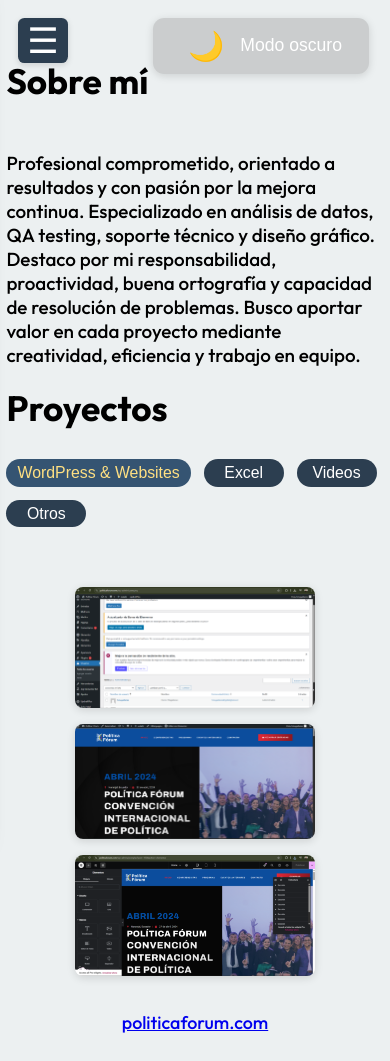
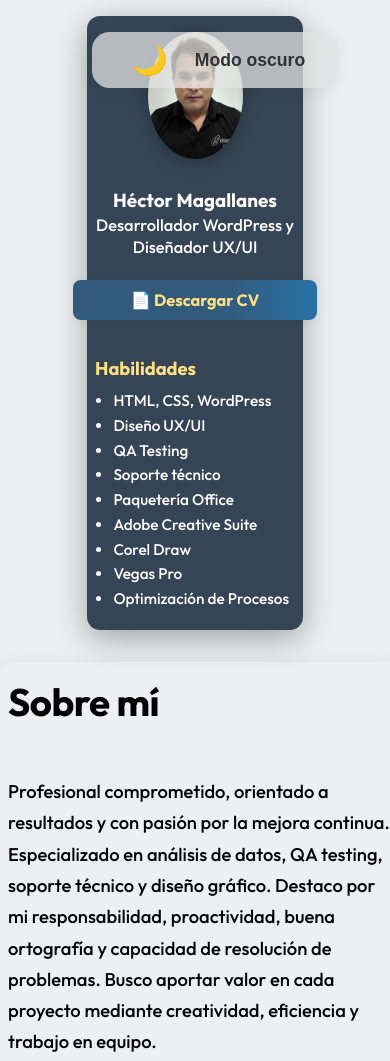
Before and after one commit to KinkinxD12/portfolio-hector, a plain HTML site: page espanol/index.html in a window 390 px wide. Shown: the top 1061 px of the page. Drawn offline with Linux system fonts and the light colour scheme.

Commit message:
Update index.html

```diff
--- a/espanol/index.html
+++ b/espanol/index.html
@@ -8,186 +8,184 @@
   <style>
     html, body {
       margin: 0;
-      height: 100%;
+      padding: 0;
+      min-height: 100%;
       font-family: 'Outfit', sans-serif;
+      background: #ecf0f1;
       box-sizing: border-box;
     }
     body {
       min-height: 100vh;
-      background: #ecf0f1;
-      transition: background 0.3s, color 0.3s;
+    }
+    .layout {
+      display: flex;
+      justify-content: center;
+      align-items: flex-start;
+      min-height: 100vh;
+      background: transparent;
     }
 
-    .container {
-      display: flex;
-      max-width: 1400px;
-      margin: 0 auto;
-      min-height: 100vh;
-    }
-
-    /* SIDEBAR ------------------- */
+    /* SIDEBAR */
     .sidebar {
-      background-color: #2C3E50;
-      color: white;
-      width: 160px;
-      min-width: 120px;
-      max-width: 180px;
-      padding: 1.1rem 0.5rem;
+      background: #253446e8;
+      color: #fff;
+      min-width: 170px;
+      max-width: 200px;
+      width: 170px;
+      margin: 2.5rem 2.2rem 2.5rem 0;
+      padding: 1.7rem 1.3rem 2.7rem 1.3rem;
+      border-radius: 28px;
+      box-shadow: 0 8px 32px #0005, 0 1.5px 0 #ffe08212;
       display: flex;
       flex-direction: column;
       align-items: center;
-      flex-shrink: 0;
-      height: 100vh;
       position: sticky;
-      top: 0;
-      box-sizing: border-box;
-      z-index: 30;
+      top: 2.5rem;
+      z-index: 10;
+      transition: background 0.3s, color 0.3s;
     }
     .profile-img {
-      width: 90px;
+      width: 95px;
       border-radius: 50%;
-      margin: 1rem 0;
+      margin-bottom: 1.2rem;
+      box-shadow: 0 4px 16px #0004;
     }
-    .sidebar h3, .sidebar p {
-      margin: 0.5rem 0;
+    .sidebar h3 {
+      font-size: 1.18rem;
+      margin: 0.6rem 0 0.22rem 0;
+      font-weight: 700;
       text-align: center;
-      word-break: break-word;
-      font-size: 1.07rem;
+    }
+    .sidebar p {
+      margin: 0 0 0.9rem 0;
+      text-align: center;
+      font-size: 1.03rem;
+      line-height: 1.3;
+      font-weight: 500;
     }
     .download-btn {
-      margin-top: 1rem;
-      padding: 0.28rem 0.9rem;
-      background-color: #375979;
+      margin: 0.5rem 0 1.6rem 0;
+      padding: 0.62rem 1.4rem;
+      background: linear-gradient(90deg, #345a7b 60%, #217dbb 120%);
       color: #ffe082;
+      font-weight: bold;
+      font-size: 1.02rem;
       border: none;
-      border-radius: 6px;
-      text-decoration: none;
-      font-size: 0.99rem;
-      font-weight: 600;
-      transition: background 0.18s, transform 0.13s;
+      border-radius: 8px;
+      box-shadow: 0 1.5px 9px #0001;
+      cursor: pointer;
+      transition: background 0.2s, transform 0.17s;
       display: flex;
       align-items: center;
       justify-content: center;
-      gap: 0.35rem;
-      box-shadow: 0 1px 5px #0002;
-      letter-spacing: 0.01em;
-      min-width: 120px;
-      max-width: 140px;
-      align-self: center;
+      gap: 0.4rem;
+      width: 100%;
+      text-decoration: none;
     }
     .download-btn:hover {
-      background-color: #2d4861;
-      transform: translateY(-1px) scale(1.04);
-    }
-    .download-btn .icon {
-      font-size: 1.05em;
-      margin-right: 0.45em;
-      margin-bottom: 1px;
+      background: linear-gradient(90deg, #217dbb 60%, #345a7b 120%);
+      color: #fffde7;
+      transform: scale(1.05);
     }
     .skills {
+      margin-top: 0.7rem;
+      width: 100%;
       text-align: left;
-      margin-top: 1.03rem;
-      width: 100%;
-      word-break: break-word;
     }
     .skills h4 {
-      margin-bottom: 0.7rem;
-      font-size: 1.3rem;
       color: #ffe082;
+      font-size: 1.15rem;
+      margin: 0 0 0.7rem 0;
     }
     .skills ul {
       padding-left: 1.2em;
-      font-size: 0.95rem;
+      font-size: 0.96rem;
+      margin: 0;
     }
     .skills li {
-      margin-bottom: 0.3rem;
-      line-height: 1.2;
+      margin-bottom: 0.36rem;
     }
 
-    /* MAIN CONTENT ------------------- */
+    /* MAIN CONTENT */
     .main-content {
-      flex-grow: 1;
-      padding: 2.5rem 2.5rem 2rem 2.5rem;
-      background-color: #ECF0F1;
-      min-width: 0;
-      max-width: 950px;
-      margin: 0 auto;
+      flex: 1;
+      max-width: 920px;
+      width: 100%;
+      margin: 2.5rem auto 2.5rem 0;
+      padding: 2.7rem 2.5rem 2.5rem 2.5rem;
+      background: #ECF0F1;
+      border-radius: 24px;
+      box-shadow: 0 8px 24px #0002;
+      transition: background 0.3s, color 0.3s;
       display: flex;
       flex-direction: column;
       align-items: flex-start;
-      transition: background 0.3s, color 0.3s;
     }
     .main-content h2 {
       margin-top: 0;
-      font-size: 2.2rem;
+      font-size: 2.4rem;
       font-weight: 700;
+      letter-spacing: -0.5px;
     }
     .main-content p {
-      font-size: 1.18rem;
-      max-width: 900px;
+      font-size: 1.15rem;
+      margin-bottom: 1.9rem;
+      line-height: 1.7;
     }
     .tabs {
-      margin-bottom: 2rem;
-      width: 100%;
+      margin-bottom: 1.4rem;
       display: flex;
-      flex-wrap: wrap;
-      gap: 0.8rem;
+      gap: 1rem;
     }
     .tabs button {
-      padding: 0.6rem 2rem;
-      background-color: #2C3E50;
-      color: white;
+      padding: 0.55rem 2rem;
+      background: #2C3E50;
+      color: #fff;
       border: none;
-      border-radius: 0.9rem;
+      border-radius: 0.85rem;
+      font-size: 1.13rem;
+      font-weight: 600;
+      transition: background 0.2s, color 0.2s;
       cursor: pointer;
-      font-size: 1.15rem;
-      transition: background 0.2s, color 0.2s;
     }
     .tabs button.active, .tabs button:active, .tabs button:hover {
-      background-color: #355472;
-      color: #ffe082;
+      background: #ffe082;
+      color: #253446;
     }
     .projects {
       display: flex;
       flex-wrap: wrap;
-      margin-top: 1rem;
-      gap: 1.5rem;
-      justify-content: center;
+      gap: 2.2rem 2.7rem;
       width: 100%;
+      justify-content: flex-start;
     }
     .project {
-      margin: 1rem 0.8rem;
+      min-width: 240px;
+      max-width: 355px;
+      flex: 1 1 260px;
       text-align: center;
-      min-width: 230px;
-      max-width: 390px;
-      flex: 1 1 280px;
     }
     .project img {
-      width: 98%;
-      max-width: 360px;
-      min-width: 180px;
-      height: auto;
-      border-radius: 0.5rem;
+      width: 97%;
+      border-radius: 0.7rem;
       margin-bottom: 0.8rem;
       cursor: pointer;
-      transition: transform 0.2s;
-      box-shadow: 0 2px 8px #0002;
+      box-shadow: 0 2px 12px #0003;
+      transition: transform 0.22s;
     }
     .project img:hover {
-      transform: scale(1.04);
-      box-shadow: 0 4px 14px #0003;
+      transform: scale(1.06);
+      box-shadow: 0 4px 16px #0004;
     }
     .project p {
-      font-size: 1.12rem;
+      font-size: 1.09rem;
     }
-
-    /* LIGHTBOX */
     #lightbox {
       display: none;
       position: fixed;
       top: 0; left: 0;
-      width: 100%; height: 100%;
-      background-color: rgba(0, 0, 0, 0.8);
+      width: 100vw; height: 100vh;
+      background: #222b 70%;
       justify-content: center;
       align-items: center;
       z-index: 1001;
@@ -199,168 +197,65 @@
       box-shadow: 0 0 16px #000b;
     }
 
-    /* DARK MODE */
-    body.dark {
-      background: #181c20;
-      color: #e0e0e0;
+    /* MODO OSCURO */
+    body.dark { background: #181c20; color: #f0f0f0; }
+    body.dark .main-content { background: #23282e; color: #f0f0f0; }
+    body.dark .sidebar { background: #181c20e8; color: #ffe082; }
+    body.dark .tabs button { background: #22293a; color: #ffe082; }
+    body.dark .tabs button.active, body.dark .tabs button:active, body.dark .tabs button:hover { background: #ffe082; color: #22293a; }
+    body.dark .download-btn { background: linear-gradient(90deg, #2d4861 60%, #355472 120%); color: #ffe082; }
+    body.dark .download-btn:hover { background: linear-gradient(90deg, #355472 60%, #2d4861 120%); color: #181c20; }
+    body.dark .skills h4 { color: #ffe082; }
+
+    /* RESPONSIVE */
+    @media (max-width: 1100px) {
+      .layout { flex-direction: column; align-items: center; }
+      .sidebar { margin: 2rem auto 0 auto; position: relative; top: 0; }
+      .main-content { margin: 2rem auto; }
     }
-    body.dark .main-content {
-      background-color: #1f2327;
-      color: #e0e0e0;
+    @media (max-width: 800px) {
+      .main-content, .sidebar { padding: 1rem 1vw; border-radius: 0.7rem; }
+      .main-content { font-size: 0.96rem; }
+      .project img { max-width: 250px; }
+      .tabs button { padding: 0.5rem 1rem; font-size: 1.02rem; }
     }
-    body.dark .sidebar {
-      background-color: #181c20;
-      color: #f0f0f0;
-    }
-    body.dark .tabs button {
-      background: #1f2327;
-      color: #eee;
-    }
-    body.dark .tabs button.active,
-    body.dark .tabs button:active,
-    body.dark .tabs button:hover {
-      background: #2e3a4a;
-      color: #ffe082;
-    }
-    body.dark .download-btn {
-      background: #355472;
-      color: #ffe082;
-    }
-    body.dark .skills h4 {
-      color: #ffe082;
+    @media (max-width: 540px) {
+      .layout { flex-direction: column; align-items: center; }
+      .sidebar, .main-content { margin: 1rem auto; padding: 1rem 0.5rem; width: 98vw; min-width: unset; }
+      .sidebar { border-radius: 13px; }
+      .main-content { border-radius: 13px; }
+      .projects { gap: 0.7rem; }
+      .tabs { gap: 0.4rem; }
     }
 
-    /* RESPONSIVE LAYOUT */
-    @media (max-width: 1100px) {
-      .container { max-width: 100vw; }
-      .main-content { padding: 1.1rem; }
-      .project img { max-width: 300px; }
-    }
-    @media (max-width: 900px) {
-      .container { flex-direction: column; }
-      .sidebar {
-        width: 100vw;
-        min-width: 0;
-        height: auto;
-        position: relative;
-        flex-direction: row;
-        flex-wrap: wrap;
-        justify-content: flex-start;
-        align-items: center;
-        padding: 1rem 0.5rem 0.5rem 0.5rem;
-        gap: 0.5rem;
-        z-index: 40;
-        box-shadow: 0 2px 8px #0003;
-      }
-      .profile-img { width: 80px; margin: 0.2rem 12px 0.2rem 0; }
-      .sidebar h3, .sidebar p {
-        text-align: left;
-        margin: 0.1rem 0;
-        font-size: 1.05rem;
-        min-width: 120px;
-        max-width: 200px;
-      }
-      .download-btn { margin: 0.2rem 0 0.2rem 0.5rem; font-size: 0.99rem; padding: 0.3rem 0.7rem; }
-      .skills { margin: 1.3rem 0 0.5rem 0; width: 100%; font-size: 1.05rem; text-align: left; }
-      .skills h4 { font-size: 1.1rem; }
-      .skills ul { font-size: 1rem; }
-      .main-content { padding: 1rem; max-width: 98vw; }
-    }
-    @media (max-width: 700px) {
-      .sidebar { flex-direction: row; align-items: flex-start; justify-content: flex-start; padding: 0.3rem 0.2rem; gap: 0.4rem; }
-      .profile-img { width: 58px; margin: 0 7px 0 0; }
-      .sidebar h3, .sidebar p { font-size: 1.01rem; min-width: 80px; max-width: 140px; }
-      .skills { margin: 0.6rem 0 0.4rem 0; font-size: 0.93rem; }
-      .main-content, .tabs button { font-size: 0.96rem; }
-      .tabs button { min-width: 80px; padding: 0.3rem 0.7rem; font-size: 0.99rem; }
-      .projects { gap: 0.6rem; }
-      .project img { width: 96vw; max-width: 240px; }
-      .project { margin: 0.7rem 0.2rem; }
-    }
-    @media (max-width: 550px) {
-      .sidebar { flex-direction: column; align-items: center; justify-content: center; text-align: center; min-width: 0; max-width: 100vw; width: 100vw; padding: 0.7rem 0.2rem 0.7rem 0.2rem; }
-      .sidebar h3, .sidebar p { min-width: 0; max-width: 100vw; }
-      .skills { margin: 0.3rem 0 0.5rem 0; text-align: center; width: 100%; }
-      .main-content { padding: 0.4rem; }
-      .projects { gap: 0.5rem; }
-    }
-
-    /* MENU HAMBURGUESA (Sidebar ocultable móvil) */
-    .menu-toggle {
+    /* DARK MODE BUTTON */
+    .dark-toggle {
       position: fixed;
-      top: 1.1rem;
-      left: 1.1rem;
-      background: #2C3E50;
-      color: #fff;
+      top: 2rem;
+      right: 3.2rem;
+      z-index: 1002;
+      background: #e1e1e1c0;
+      color: #333;
       border: none;
-      font-size: 2.2rem;
-      border-radius: 0.4rem;
-      padding: 0.15rem 0.6rem 0.1rem 0.6rem;
-      z-index: 5002;
-      box-shadow: 0 2px 6px #0002;
+      font-size: 1.24rem;
+      border-radius: 1.1rem;
+      padding: 0.7rem 2.1rem 0.7rem 2.5rem;
       cursor: pointer;
-      transition: background 0.2s;
-      display: none;
-    }
-    .menu-toggle:active, .menu-toggle:focus { background: #355472; }
-    @media (max-width: 900px) {
-      .menu-toggle { display: block; }
-      body { padding-top: 3.3rem; }
-      .sidebar {
-        transition: transform 0.3s;
-        transform: translateX(-110%);
-        position: fixed;
-        top: 0; left: 0;
-        height: 100vh;
-        max-width: 210px;
-        min-width: 180px;
-        width: 90vw;
-        box-shadow: 2px 0 20px #0006;
-        background: #2C3E50;
-        z-index: 5001;
-      }
-      .sidebar.open { transform: translateX(0); }
-    }
-    @media (min-width: 901px) {
-      .menu-toggle { display: none !important; }
-      .sidebar {
-        transform: none !important;
-        position: sticky;
-        height: 100vh;
-        left: 0;
-        top: 0;
-        z-index: 30;
-      }
-    }
-
-    /* Botón modo oscuro */
-    .dark-toggle {
-      position: absolute;
-      top: 1.1rem;
-      right: 1.3rem;
-      z-index: 2001;
-      background: #8885;
-      color: #fff;
-      border: none;
-      font-size: 1.35rem;
-      border-radius: 0.7rem;
-      padding: 0.7rem 1.7rem 0.7rem 2.2rem;
-      cursor: pointer;
-      box-shadow: 0 2px 8px #0002;
+      box-shadow: 0 2px 16px #0001;
       display: flex;
       align-items: center;
       gap: 1rem;
+      font-weight: bold;
       transition: background 0.2s, color 0.2s;
     }
-    .dark-toggle span { font-size: 1.1rem; font-weight: 500; }
-    .dark-toggle .icon { font-size: 1.8rem; }
-    .dark .dark-toggle { background: #333a; color: #ffe082; }
+    .dark-toggle span { font-size: 1.1rem; }
+    .dark-toggle .icon { font-size: 1.8rem; margin-right: 0.7rem; }
+    body.dark .dark-toggle { background: #22293a; color: #ffe082; }
   </style>
 </head>
 <body>
-  <button class="menu-toggle" aria-label="Abrir menú">&#9776;</button>
   <button class="dark-toggle" id="darkToggle"><span class="icon">🌙</span> <span>Modo oscuro</span></button>
-  <div class="container">
+  <div class="layout">
     <div class="sidebar" id="sidebar">
       <img src="https://raw.githubusercontent.com/KinkinxD12/portfolio-hector/main/images/FOto.png" alt="Foto de perfil" class="profile-img">
       <h3>Héctor Magallanes</h3>
@@ -475,19 +370,6 @@
     if (localStorage.getItem('dark') === '1' || (localStorage.getItem('dark') === null && window.matchMedia('(prefers-color-scheme: dark)').matches)) {
       setDarkMode(true);
     }
-    // Sidebar hamburguesa (solo en móvil/tablet)
-    const sidebar = document.getElementById('sidebar');
-    const menuToggle = document.querySelector('.menu-toggle');
-    menuToggle.addEventListener('click', () => {
-      sidebar.classList.toggle('open');
-    });
-    document.addEventListener('click', function (e) {
-      if (window.innerWidth < 900 && sidebar.classList.contains('open')) {
-        if (!sidebar.contains(e.target) && !menuToggle.contains(e.target)) {
-          sidebar.classList.remove('open');
-        }
-      }
-    });
   </script>
 </body>
 </html>
```
